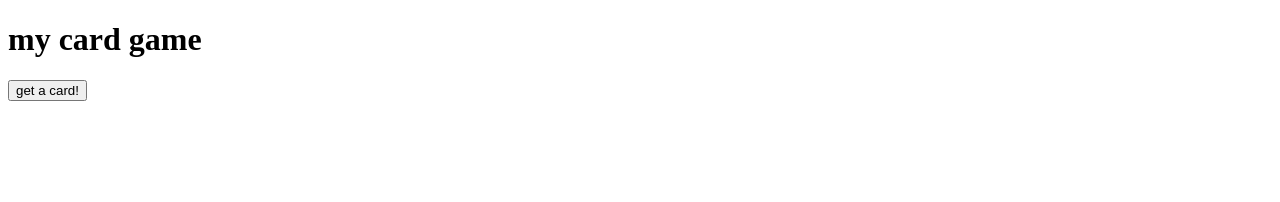
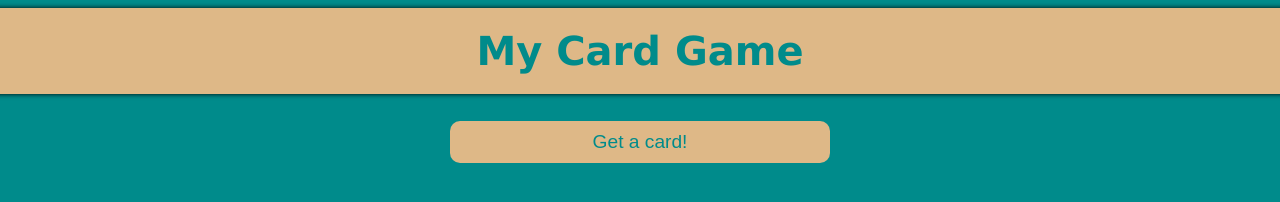
Before and after one commit to benjaAguilar/cards-test, a plain HTML site: page index.html in a window 1280 px wide. Drawn offline with Linux system fonts and the light colour scheme.

Commit message:
added basics styles to the web

```diff
--- a/css/styles.css
+++ b/css/styles.css
@@ -1,3 +1,44 @@
+body{
+    font-family: Verdana, Geneva, Tahoma, sans-serif;
+    display: flex;
+    flex-direction: column;
+    align-items: center;
+    justify-content: center;
+    background-color: darkcyan;
+    margin-bottom: 0;
+}
+
+h1{
+    font-size: 2.5rem;
+    margin-top: 0;
+    padding: 20px;
+    width: 100%;
+    text-align: center;
+    box-shadow: 0px 0px 5px black;
+    color: darkcyan;
+    background-color: burlywood;
+}
+
+#get-card{
+    font-size: 1.2rem;
+    margin-bottom: 20px;
+    padding: 10px;
+    width: 30%;
+    border: none;
+    border-radius: 10px;
+    color: darkcyan;
+    background-color: burlywood;
+}
+
+#get-card:hover{
+    box-shadow: 0px 0px 5px black;
+    font-weight: bold;
+    cursor: pointer;
+}
+
 .card{
     width: 200px;
+    box-shadow: 0px 0px 5px black;
+    border-radius: 10px;
+    margin: 5px;
 }
--- a/index.html
+++ b/index.html
@@ -8,8 +8,8 @@
     <title>Cards!</title>
 </head>
 <body>
-    <h1>my card game</h1>
-    <button id="get-card">get a card!</button>
+    <h1>My Card Game</h1>
+    <button id="get-card">Get a card!</button>
     <div class="game-table"></div>
 </body>
 </html>
```
